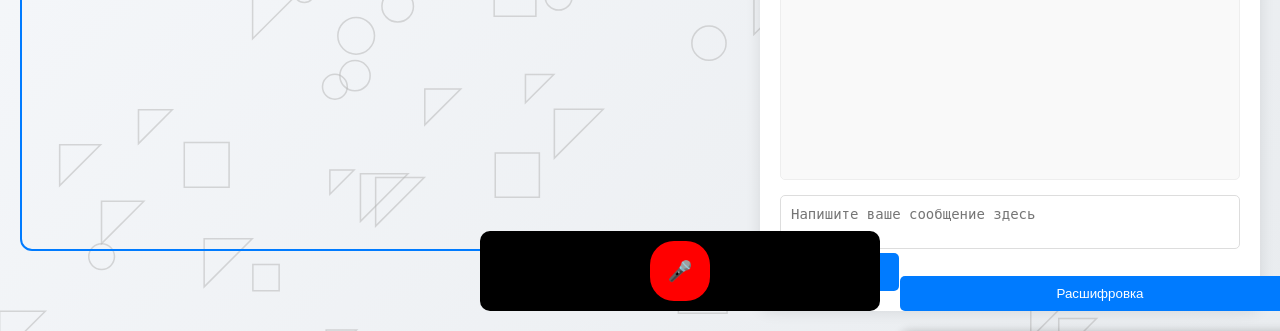
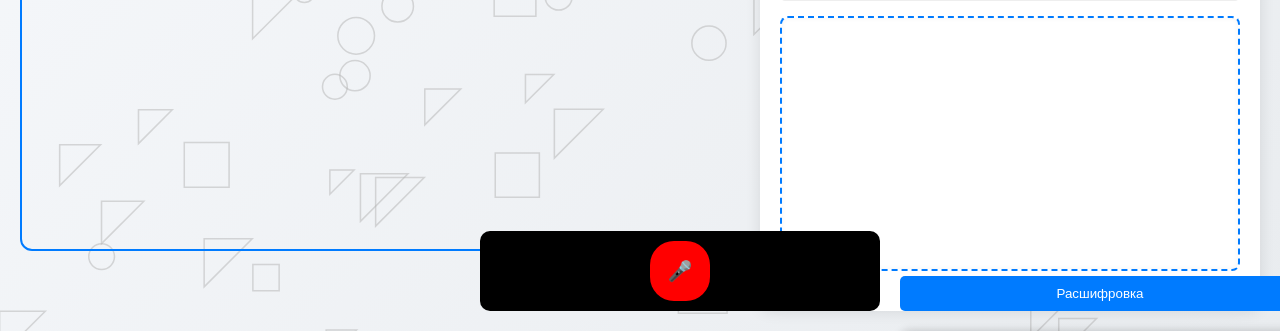
Before and after one commit to andreyundetected/neuromentor-v2-app, a Python web app: template site/templates/lesson_call.html in a window 1280 px wide. Shown: the part 469-800 px from the top of the page. Run offline with Jinja, Linux system fonts and the light colour scheme; the template is opened without the code that fills it, so the values that code supplies are empty; some libraries are stand-ins or nearby versions.

Commit message:
touch up lesson_call.css, lesson_call.html

```diff
--- a/site/static/css/lesson_call.css
+++ b/site/static/css/lesson_call.css
@@ -587,3 +587,17 @@ input:checked + .slider:before {
 .lang-dropdown button:hover {
   background: #f0f0f0;
 }
+
+.whiteboard-block {
+  flex: 1;
+  overflow-y: auto;
+  background: #ffffff;
+  border: 2px dashed #007bff;
+  border-radius: 8px;
+  padding: 20px;
+  margin-bottom: 20px;
+  box-shadow: inset 0 0 5px rgba(0,0,0,0.05);
+  font-size: 16px;
+  line-height: 1.5;
+  color: #333;
+}
--- a/site/templates/lesson_call.html
+++ b/site/templates/lesson_call.html
@@ -95,15 +95,10 @@
       </div>
 
       <!-- ВАЖНО: отправляем на lesson_call, а не lesson_chat -->
-      <form id="lesson-form" action="/course_select/{{ user.id }}/{{ course_idx }}/lesson_call" method="POST">
-        {% if session.get('language', 'ru') == 'ru' %}
-          <textarea name="conversation" id="conversation" placeholder="Напишите ваше сообщение здесь"></textarea>
-          <button type="submit" class="button">Отправить</button>
-        {% elif session.get('language', 'ru') == 'en' %}
-          <textarea name="conversation" id="conversation" placeholder="Write your message here"></textarea>
-          <button type="submit" class="button">Send</button>
-        {% endif %}
-      </form>
+      <div id="whiteboard" class="whiteboard-block">
+      <!-- Здесь будет отображаться содержимое урока -->
+      </div>
+
     </div>
 
     <!-- Кнопка и окно транскрипционного чата -->
```
